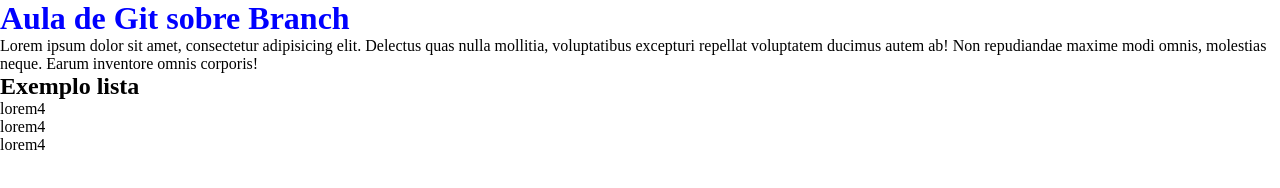
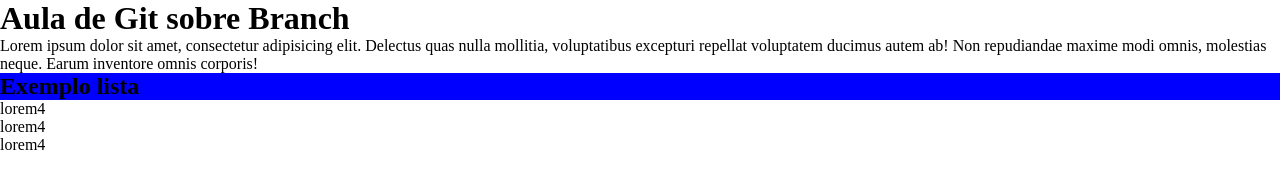
Before and after one commit to lcsilva76/esquema-dupla, a plain HTML site: page index.html in a window 1280 px wide. Drawn offline with Linux system fonts and the light colour scheme.

Commit message:
mudança de estilo

```diff
--- a/css/style.css
+++ b/css/style.css
@@ -4,6 +4,6 @@
     box-sizing: border-box;
 }
 
-h1{
-    color: blue;
+h2{
+    background-color: blue;
 }
```
